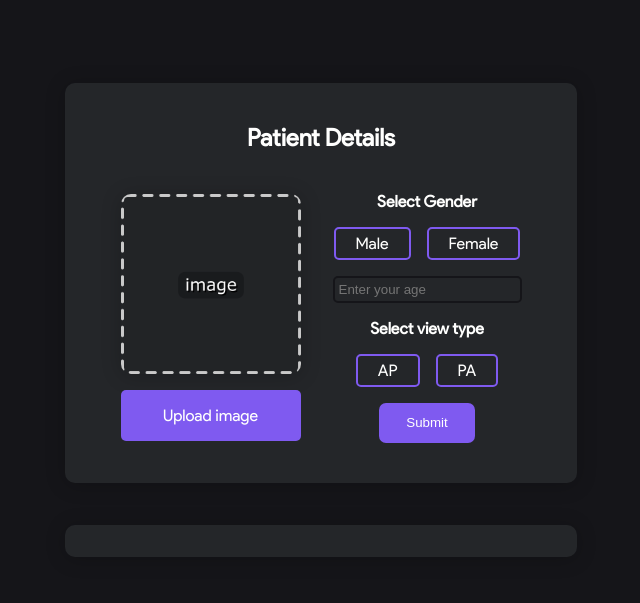
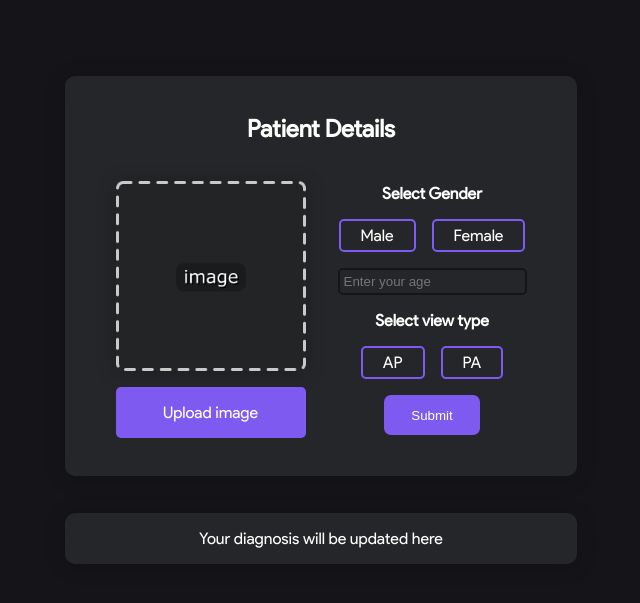
Before and after one commit to hakai2k/lcc, a Flask app: page /model.html in a window 1280 px wide. Shown: the part 80-683 px from the top of the page, without its empty margins (319-959 px from the left). Run offline with Flask 3, Linux system fonts and the light colour scheme.

Commit message:
Directory changes
final changes: Need to add label selector

```diff
--- a/static/css/index.css
+++ b/static/css/index.css
@@ -11,7 +11,7 @@
 
 @font-face {
     font-family: 'Product Sans Regular';
-    src: url('fonts/product-sans/Product Sans Regular.ttf');
+    src: url('../fonts/product-sans/Product Sans Regular.ttf');
 }
 
 html::-webkit-scrollbar{
--- a/static/css/model.css
+++ b/static/css/model.css
@@ -11,13 +11,29 @@
 
 @font-face {
     font-family: 'Product Sans Regular';
-    src: url('fonts/product-sans/Product Sans Regular.ttf');
+    src: url('../fonts/product-sans/Product Sans Regular.ttf');
 }
 
 *{
     padding: 0;
     margin: 0;
     box-sizing: border-box;
+}
+
+html::-webkit-scrollbar{
+    width: 7px;
+}
+
+html::-webkit-scrollbar-thumb{
+    background-color: var(--btnColor);
+}
+
+html::-webkit-scrollbar-track{
+    background-color: var(--bgColor);
+}
+
+html{
+    scroll-behavior: smooth;
 }
 
 body{
@@ -94,12 +110,13 @@ form{
             background-color: var(--btnColor);
             border-radius: 5px;
             text-align: center;
+            cursor: pointer;
         }
         #new-image{
         box-shadow: 0px 2px 20px 0.5px rgba(0, 0, 0, 0.2);
-            border-radius: 10px;
-            height: 180px;
-            width: 180px;
+            border-radius: 5px;
+            height: 190px;
+            width: 190px;
         }
     }
 }
@@ -133,10 +150,13 @@ form{
 }
 
 .response-text{
-    display: block;
+    display: flex;
+    flex-direction: column;
+    gap: 1rem;
     background-color: var(--bgColor2);
     border-radius: 10px;
     box-shadow: 0px 2px 20px 0.5px rgba(0, 0, 0, 0.2);
     width: 40vw;
     padding: 1rem;
+    text-align: center;
 }
--- a/static/css/tech.css
+++ b/static/css/tech.css
@@ -29,8 +29,6 @@
 }
 
 .tech-cards{
-    height: 25vh;
-    width: 80vw;
     display: flex;
     gap: 2rem;
     align-items: center;
--- a/template/model.html
+++ b/template/model.html
@@ -40,11 +40,9 @@
             </div>
         </form>
         <div class="response-text">
-            <p id="output"></p>
+            <p id="output">Your diagnosis will be updated here</p>
         </div>
     </main>
-    <section class="how-to-section">
-    </section>
     <script>
         const inputImage = document.getElementById('image')
         const newImage = document.getElementById('new-image')
```
Also changed, not shown: static/fonts/product-sans/Product Sans Bold Italic.ttf (renamed from static/css/fonts/product-sans/Product Sans Bold Italic.ttf), static/fonts/product-sans/Product Sans Bold.ttf (renamed from static/css/fonts/product-sans/Product Sans Bold.ttf), static/fonts/product-sans/Product Sans Italic.ttf (renamed from static/css/fonts/product-sans/Product Sans Italic.ttf), static/fonts/product-sans/Product Sans Regular.ttf (renamed from static/css/fonts/product-sans/Product Sans Regular.ttf), static/fonts/product-sans/google-product-sans.jpg (renamed from static/css/fonts/product-sans/google-product-sans.jpg), static/fonts/product-sans/opengraph_color_1200dp.png (renamed from static/css/fonts/product-sans/opengraph_color_1200dp.png), static/fonts/product-sans/photo.jpg (renamed from static/css/fonts/product-sans/photo.jpg), template/index.html (line endings or trailing spaces).
